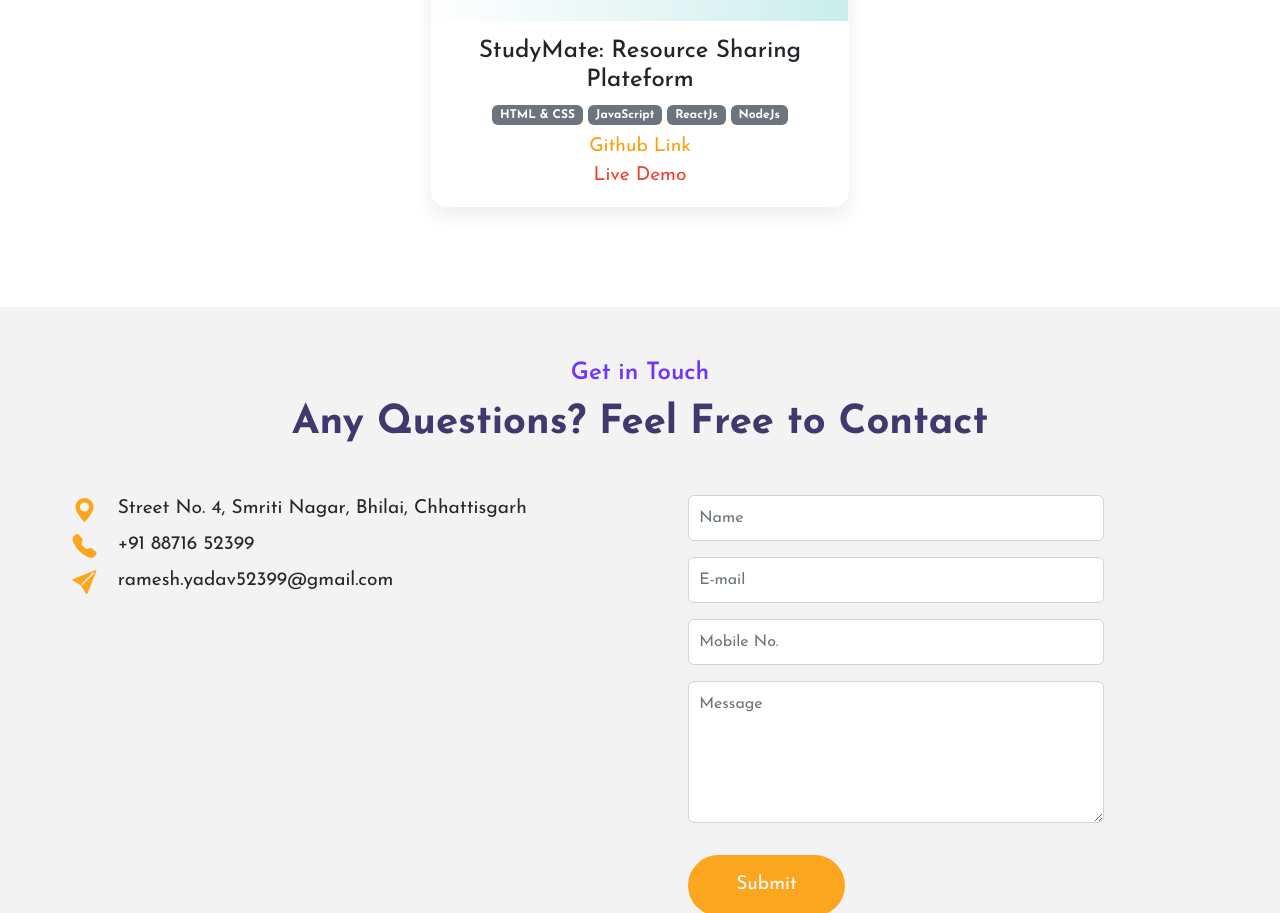
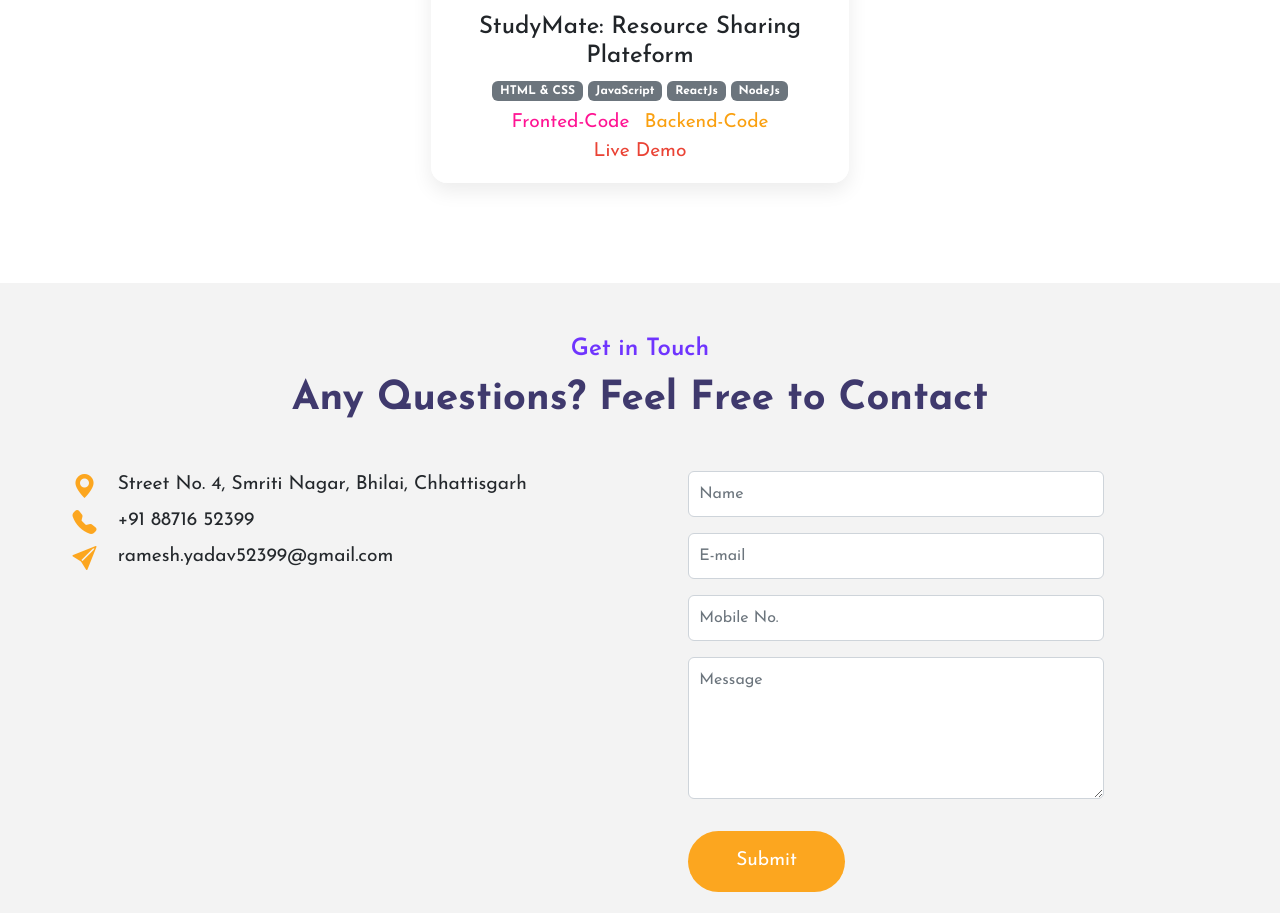
Before and after one commit to rameshyadav52399/portfolio-website, a plain HTML site: page index.html in a window 1280 px wide. Shown: the part 2124-3037 px from the top of the page. Drawn offline with nearby package versions, Linux system fonts and the light colour scheme.

Commit message:
Updating github link

```diff
--- a/index.html
+++ b/index.html
@@ -24,7 +24,6 @@
   <link rel="stylesheet" href="https://cdn.jsdelivr.net/npm/bootstrap-icons@1.10.4/font/bootstrap-icons.css" />
 
 
-s
   <!-- for adding animation to website we have use AOS library
     AOS Library css file cdn link -->
   <link rel="stylesheet" href="https://unpkg.com/aos@next/dist/aos.css" />
@@ -261,7 +260,8 @@ s
               <span class="badge bg-secondary badge-pill">JavaScript</span>
               <span class="badge bg-secondary badge-pill mb-2">ReactJs</span>
               <span class="badge bg-secondary badge-pill mb-2">NodeJs</span><br />
-              <a href="https://github.com/rameshyadav52399/StudyMate" target="_blank" class="link">Github Link</a>
+              <a href="https://github.com/rameshyadav52399/studymate-frontend" target="_blank" class="link " style="margin-right: 10px; color:#ff1493;">Fronted-Code</a>
+              <a href="https://github.com/rameshyadav52399/studymate-backend" target="_blank" class="link">Backend-Code</a>
               <br>
               <a href="https://studymate-frontend-39h8gbh5j-ramesh-yadavs-projects-c32050e2.vercel.app/" target="_blank"
                 class="link live-demo">Live
```
